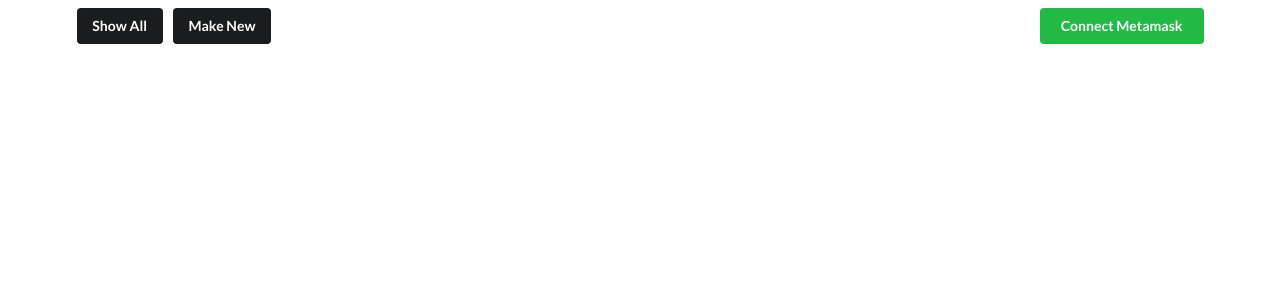
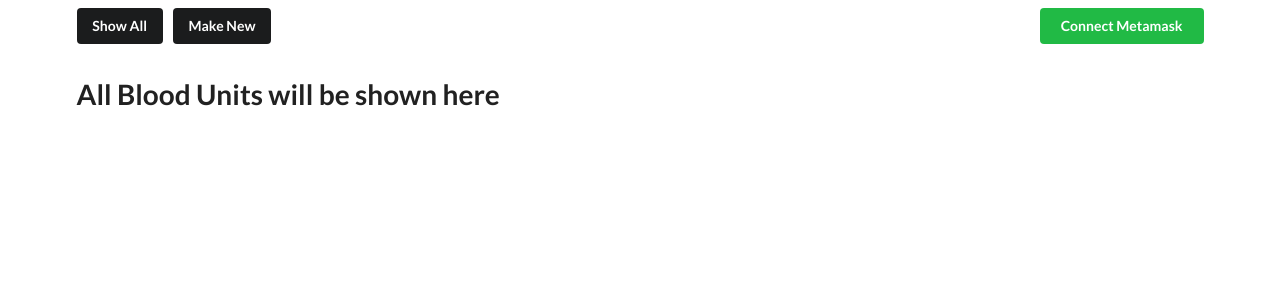
Before and after one commit to fayaz300/react-bchain, a React (Create React App) app: page / in a window 1280 px wide. Shown: the top 300 px of the page. Built offline with nearby package versions, Linux system fonts and the light colour scheme.

Commit message:
Add AllBloodUnits component

```diff
--- /dev/null
+++ b/src/components/AllBloodUnits.js
@@ -0,0 +1,3 @@
+export const AllBloodUnits = () => {
+    return <h1>All Blood Units will be shown here</h1>
+}
--- a/src/components/App.js
+++ b/src/components/App.js
@@ -2,6 +2,7 @@ import '../styles/App.css';
 import {useState, useEffect} from 'react';
 import Menu from './Menu';
 import PhlebotomistForm from './PhlebotomistForm';
+import { AllBloodUnits } from './AllBloodUnits';
 
 function App() {
   const [accountDetails, setAccountDetails] = useState({account: null, isLogged: false});
@@ -16,6 +17,7 @@ function App() {
   return (
     <div className="ui container">
       <Menu accountDetails={accountDetails} mainContentChange={mainContentChange}/>
+      {mainContent === "allBloodUnits" && <AllBloodUnits />}
       {mainContent === "phlebotomistForm" && <PhlebotomistForm />}
     </div>
   );
```
